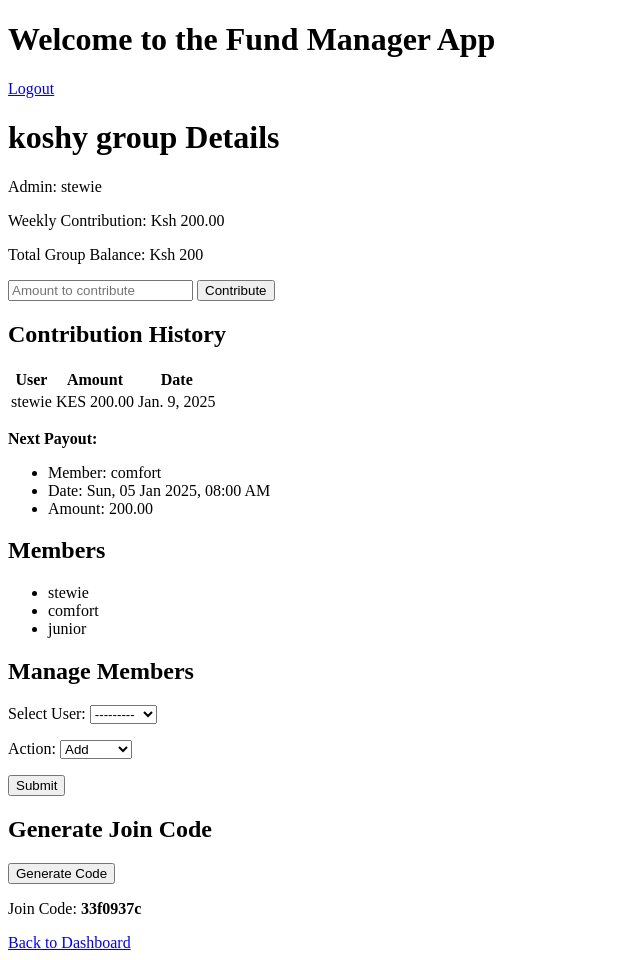
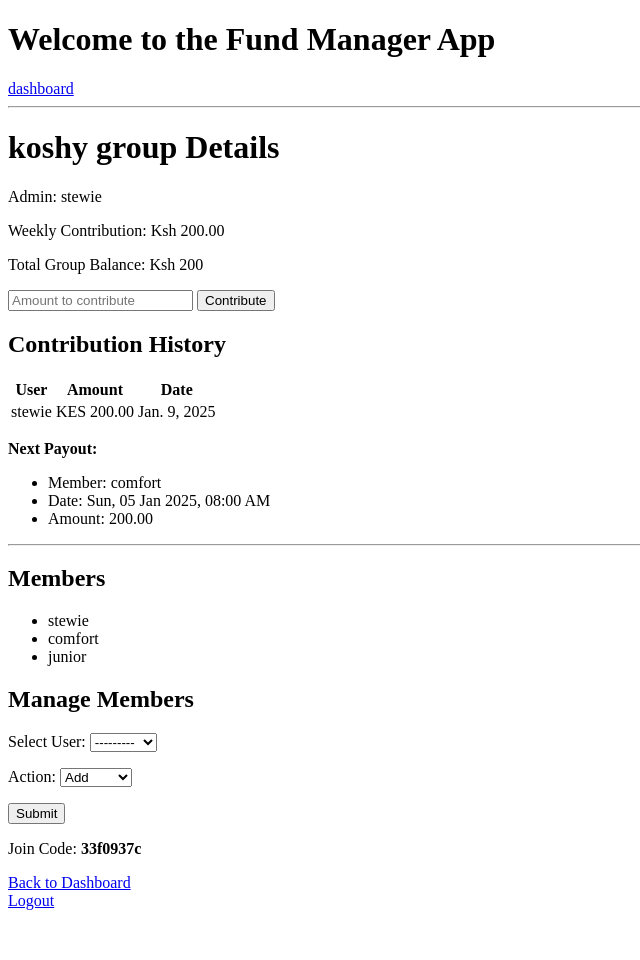
Before and after one commit to StewieC/projectshire1, a Django app: page /group/2/ in a window 1280 px wide. Shown: the whole page, without its empty margins (0-640 px from the left). After the commit the page ends 910 px from the top, so only its background shows below. Run offline with Django 5.2, Linux system fonts and the light colour scheme; a user stored in the database is signed in; data comes from the database, SQL or seed files in the repository; both versions use the stored data as it was after the commit; data that the repository does not hold is empty.

Commit message:
Update navigation links and enhance group detail layout

```diff
--- a/contributions/templates/contributions/base.html
+++ b/contributions/templates/contributions/base.html
@@ -9,11 +9,13 @@
     <header>
         <h1>Welcome to the Fund Manager App</h1>
         {% if user.is_authenticated %}
-            <a href="{% url 'logout' %}">Logout</a>
+           <a href="{% url 'dashboard' %}">dashboard</a>
         {% else %}
             <a href="{% url 'login' %}">Login</a>
         {% endif %}
     </header>
+
+    <hr>
 
     <main>
 
@@ -30,5 +32,6 @@
         {% block content %}{% endblock %}
 
     </main>
+    <a href="{% url 'logout' %}">Logout</a>
 </body>
 </html>
--- a/contributions/templates/contributions/group_detail.html
+++ b/contributions/templates/contributions/group_detail.html
@@ -48,6 +48,8 @@
     <li>Amount: {{ total_balance|floatformat:2 }}</li>
 </ul>
 
+<hr>
+
 <h2>Members</h2>
 <ul>
     {% for member in group.members.all %}
@@ -63,11 +65,11 @@
         <button type="submit" name="manage_member">Submit</button>
     </form>
 
-    <h2>Generate Join Code</h2>
+    <!-- <h2>Generate Join Code</h2>
     <form method="post" action="{% url 'group_detail' group.id %}">
         {% csrf_token %}
         <button type="submit" name="generate_code">Generate Code</button>
-    </form>
+    </form> -->
 
     {% if group.join_code %}
         <p>Join Code: <strong>{{ group.join_code }}</strong></p>
```
Also changed, not shown: db.sqlite3.
